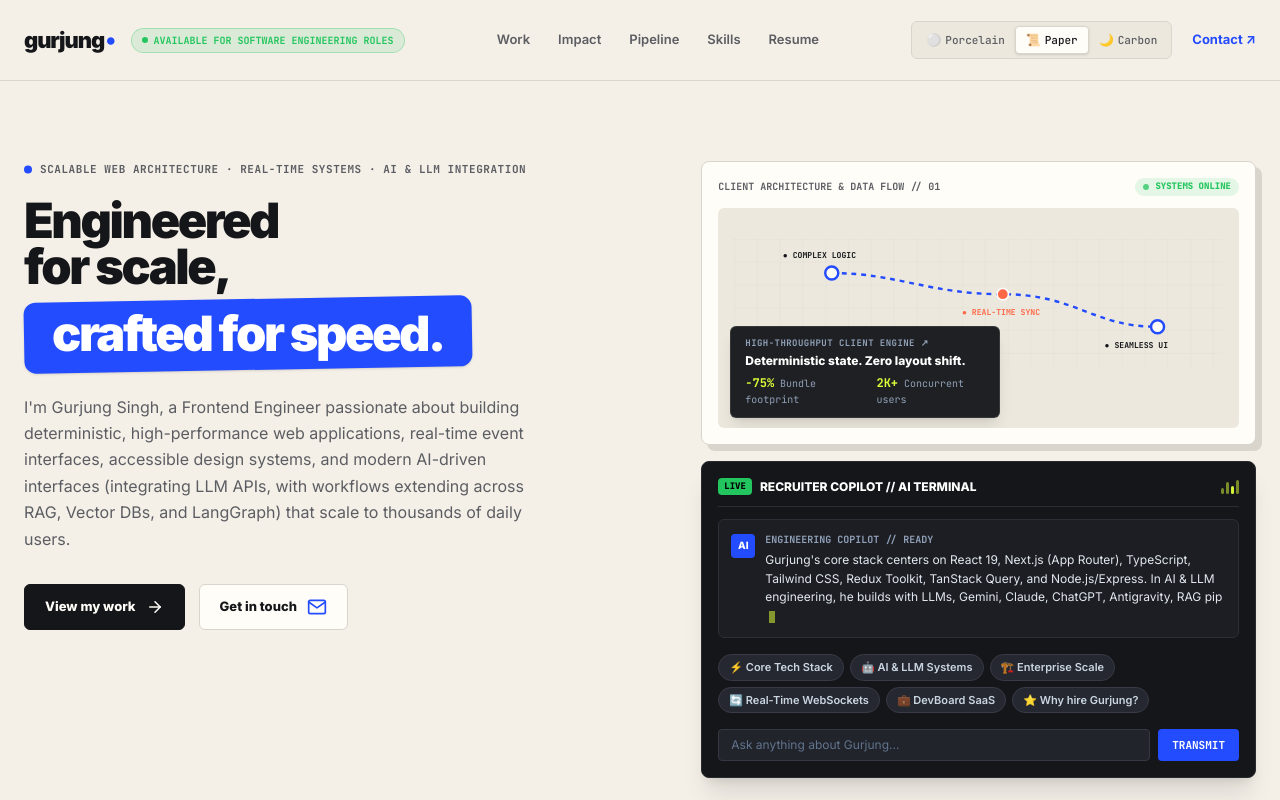
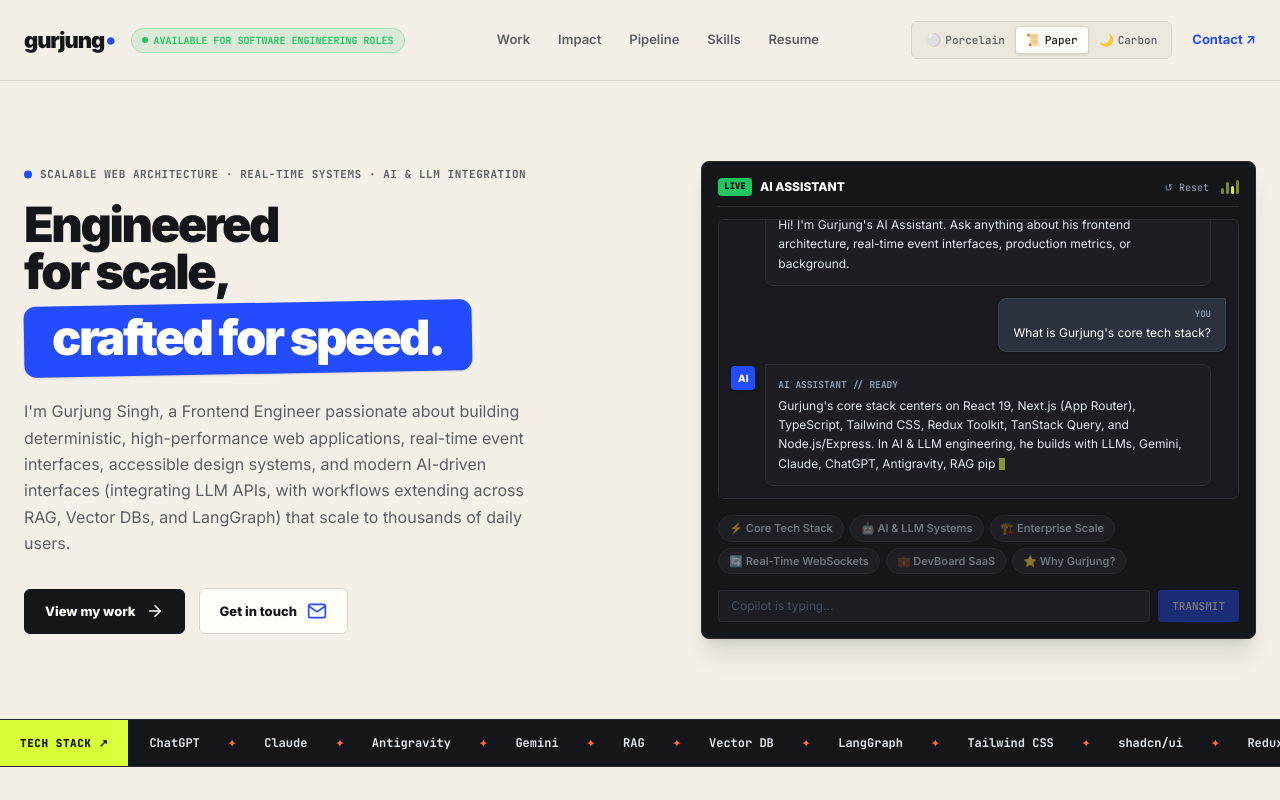
Before and after one commit to gurjung/portfolio, a Next.js app: page / in a window 1280 px wide. Both pictures are taken after a click on the button "⚡ Core Tech Stack". Shown: the top 800 px of the page. Built offline with nearby package versions, Linux system fonts and the light colour scheme.

Commit message:
feat(hero): upgrade AI Assistant to multi-turn chat and balance hero symmetry with Option C

```diff
--- a/src/components/hero/ContactCenterCard.tsx
+++ b/src/components/hero/ContactCenterCard.tsx
@@ -2,25 +2,60 @@
 
 import React, { useState, useEffect, useRef } from "react";
 
-const promptResponses: Record<string, string> = {
-  stack:
+interface Message {
+  id: string;
+  role: "assistant" | "user";
+  content: string;
+}
+
+const promptResponses: Record<string, { prompt: string; response: string }> = {
+  stack: {
+    prompt: "What is Gurjung's core tech stack?",
+    response:
       "Gurjung's core stack centers on React 19, Next.js (App Router), TypeScript, Tailwind CSS, Redux Toolkit, TanStack Query, and Node.js/Express. In AI & LLM engineering, he builds with LLMs, Gemini, Claude, ChatGPT, Antigravity, RAG pipelines, Vector DBs, and LangGraph.",
-  ai: "For this portfolio, Gurjung engineered an interactive AI Assistant interface powered by LLM APIs. His broader AI engineering toolkit encompasses RAG architecture, Vector DBs, and LangGraph agent orchestration.",
-  bjs: "At BJS Home Delivery, Gurjung consolidated 5 disparate internal tools into a unified React platform for 2,000+ users, cutting tool-switching by 30%, automating daily operational debriefing, and shrinking JS bundle footprints by 60–75%.",
-  ccaas:
+  },
+  ai: {
+    prompt: "Tell me about your AI & LLM engineering experience.",
+    response:
+      "For this portfolio, Gurjung engineered an interactive AI Assistant interface powered by LLM APIs. His broader AI engineering toolkit encompasses RAG architecture, Vector DBs, and LangGraph agent orchestration.",
+  },
+  bjs: {
+    prompt: "What scale and enterprise platforms have you built?",
+    response:
+      "At BJS Home Delivery, Gurjung consolidated 5 disparate internal tools into a unified React platform for 2,000+ users, cutting tool-switching by 30%, automating daily operational debriefing, and shrinking JS bundle footprints by 60–75%.",
+  },
+  ccaas: {
+    prompt: "How do you handle real-time WebSockets and CCaaS?",
+    response:
       "Gurjung engineered agent-facing interfaces on Twilio Flex and Zoom Contact Center, centralizing Calls, SMS, and WhatsApp into low-latency event streams. This directly drove a 50% reduction in customer response latency.",
-  devboard:
+  },
+  devboard: {
+    prompt: "Tell me about DevBoard SaaS architecture.",
+    response:
       "DevBoard is Gurjung's multi-tenant project management platform featuring Next.js App Router, Prisma ORM, PostgreSQL, defense-in-depth RBAC, tokenized invitations, and drag-and-drop Kanban task views.",
-  hire: "Gurjung brings 3+ years of battle-tested frontend systems engineering with proven business metrics (-50% latency, 2K+ daily users), rigorous TypeScript discipline, and deep expertise in scalable dashboards and design systems.",
+  },
+  hire: {
+    prompt: "Why work with Gurjung?",
+    response:
+      "Gurjung brings 3+ years of battle-tested frontend systems engineering with proven business metrics (-50% latency, 2K+ daily users), rigorous TypeScript discipline, and deep expertise in scalable dashboards and design systems.",
+  },
 };
 
+const INITIAL_MESSAGES: Message[] = [
+  {
+    id: "welcome-1",
+    role: "assistant",
+    content:
+      "Hi! I'm Gurjung's AI Assistant. Ask anything about his frontend architecture, real-time event interfaces, production metrics, or background.",
+  },
+];
+
 export function ContactCenterCard() {
-  const [displayText, setDisplayText] = useState<string>(
-    "Hi! I'm Gurjung — AI Assistant. Ask anything about frontend architecture, state management, performance engineering, or project achievements.",
-  );
+  const [messages, setMessages] = useState<Message[]>(INITIAL_MESSAGES);
   const [isTyping, setIsTyping] = useState<boolean>(false);
   const [inputValue, setInputValue] = useState<string>("");
   const typingTimerRef = useRef<NodeJS.Timeout | null>(null);
+  const chatContainerRef = useRef<HTMLDivElement | null>(null);
 
   const chips = [
     { id: "stack", label: "⚡ Core Tech Stack" },
@@ -28,20 +63,54 @@ export function ContactCenterCard() {
     { id: "bjs", label: "🏗️ Enterprise Scale" },
     { id: "ccaas", label: "🔄 Real-Time WebSockets" },
     { id: "devboard", label: "💼 DevBoard SaaS" },
-    { id: "hire", label: "⭐ Why hire Gurjung?" },
+    { id: "hire", label: "⭐ Why Gurjung?" },
   ];
 
-  const streamText = (fullText: string) => {
+  // Auto-scroll ONLY the chat box container, preventing the browser window from jumping down
+  useEffect(() => {
+    if (chatContainerRef.current) {
+      chatContainerRef.current.scrollTo({
+        top: chatContainerRef.current.scrollHeight,
+        behavior: "smooth",
+      });
+    }
+  }, [messages, isTyping]);
+
+  useEffect(() => {
+    return () => {
       if (typingTimerRef.current) clearInterval(typingTimerRef.current);
+    };
+  }, []);
+
+  const streamResponse = (userPrompt: string, fullResponse: string) => {
+    if (typingTimerRef.current) clearInterval(typingTimerRef.current);
+
+    const userMessage: Message = {
+      id: `user-${Date.now()}`,
+      role: "user",
+      content: userPrompt,
+    };
+
+    const aiMessageId = `ai-${Date.now()}`;
+    const initialAiMessage: Message = {
+      id: aiMessageId,
+      role: "assistant",
+      content: "",
+    };
+
+    setMessages((prev) => [...prev, userMessage, initialAiMessage]);
     setIsTyping(true);
-    setDisplayText("");
 
     let current = "";
     let index = 0;
     typingTimerRef.current = setInterval(() => {
-      if (index < fullText.length) {
-        current += fullText.charAt(index);
-        setDisplayText(current);
+      if (index < fullResponse.length) {
+        current += fullResponse.charAt(index);
+        setMessages((prev) =>
+          prev.map((msg) =>
+            msg.id === aiMessageId ? { ...msg, content: current } : msg
+          )
+        );
         index++;
       } else {
         if (typingTimerRef.current) clearInterval(typingTimerRef.current);
@@ -50,69 +119,76 @@ export function ContactCenterCard() {
     }, 12);
   };
 
-  useEffect(() => {
-    return () => {
-      if (typingTimerRef.current) clearInterval(typingTimerRef.current);
-    };
-  }, []);
-
   const handleChipClick = (id: string) => {
-    const text = promptResponses[id];
-    if (text) streamText(text);
+    if (isTyping) return;
+    const entry = promptResponses[id];
+    if (entry) {
+      streamResponse(entry.prompt, entry.response);
+    }
   };
 
   const handleSubmit = (e: React.FormEvent) => {
     e.preventDefault();
-    const query = inputValue.trim().toLowerCase();
+    if (isTyping) return;
+    const query = inputValue.trim();
     if (!query) return;
 
+    const lowerQuery = query.toLowerCase();
+    let responseText = "";
+
     if (
-      query.includes("ai") ||
-      query.includes("llm") ||
-      query.includes("rag") ||
-      query.includes("vector") ||
-      query.includes("langgraph") ||
-      query.includes("gemini") ||
-      query.includes("claude") ||
-      query.includes("chatgpt") ||
-      query.includes("antigravity")
+      lowerQuery.includes("ai") ||
+      lowerQuery.includes("llm") ||
+      lowerQuery.includes("rag") ||
+      lowerQuery.includes("vector") ||
+      lowerQuery.includes("langgraph") ||
+      lowerQuery.includes("gemini") ||
+      lowerQuery.includes("claude") ||
+      lowerQuery.includes("chatgpt") ||
+      lowerQuery.includes("antigravity")
     ) {
-      streamText(promptResponses.ai);
-    } else if (query.includes("stack") || query.includes("skill")) {
-      streamText(promptResponses.stack);
+      responseText = promptResponses.ai.response;
+    } else if (lowerQuery.includes("stack") || lowerQuery.includes("skill")) {
+      responseText = promptResponses.stack.response;
     } else if (
-      query.includes("bjs") ||
-      query.includes("enterprise") ||
-      query.includes("scale") ||
-      query.includes("tool")
+      lowerQuery.includes("bjs") ||
+      lowerQuery.includes("enterprise") ||
+      lowerQuery.includes("scale") ||
+      lowerQuery.includes("tool")
     ) {
-      streamText(promptResponses.bjs);
+      responseText = promptResponses.bjs.response;
     } else if (
-      query.includes("ccaas") ||
-      query.includes("contact") ||
-      query.includes("twilio") ||
-      query.includes("websocket") ||
-      query.includes("telephony")
+      lowerQuery.includes("ccaas") ||
+      lowerQuery.includes("contact") ||
+      lowerQuery.includes("twilio") ||
+      lowerQuery.includes("websocket") ||
+      lowerQuery.includes("telephony")
     ) {
-      streamText(promptResponses.ccaas);
+      responseText = promptResponses.ccaas.response;
     } else if (
-      query.includes("devboard") ||
-      query.includes("project") ||
-      query.includes("saas")
+      lowerQuery.includes("devboard") ||
+      lowerQuery.includes("project") ||
+      lowerQuery.includes("saas")
     ) {
-      streamText(promptResponses.devboard);
+      responseText = promptResponses.devboard.response;
     } else if (
-      query.includes("hire") ||
-      query.includes("why") ||
-      query.includes("experience")
+      lowerQuery.includes("hire") ||
+      lowerQuery.includes("why") ||
+      lowerQuery.includes("experience")
     ) {
-      streamText(promptResponses.hire);
+      responseText = promptResponses.hire.response;
     } else {
-      streamText(
-        `Recorded inquiry: "${inputValue}". Gurjung specializes in sub-100ms React/Next.js architectures, real-time event interfaces, and scalable enterprise platforms. Reach him directly at gurjung997@gmail.com for deeper technical discussion.`,
-      );
+      responseText = `Recorded inquiry: "${query}". Gurjung specializes in sub-100ms React/Next.js architectures, real-time event interfaces, and scalable enterprise platforms. Reach him directly at gurjung997@gmail.com for deeper technical discussion.`;
     }
+
+    streamResponse(query, responseText);
     setInputValue("");
+  };
+
+  const handleReset = () => {
+    if (typingTimerRef.current) clearInterval(typingTimerRef.current);
+    setIsTyping(false);
+    setMessages(INITIAL_MESSAGES);
   };
 
   return (
@@ -123,8 +199,21 @@ export function ContactCenterCard() {
           <span className="bg-[var(--accent-green)] text-black text-[9px] font-mono px-1.5 py-0.5 rounded font-extrabold uppercase">
             LIVE
           </span>
-          <span>RECRUITER COPILOT // AI TERMINAL</span>
+          <span>AI ASSISTANT</span>
         </div>
+
+        {/* Right Controls: Equalizer & Reset Button */}
+        <div className="flex items-center gap-3">
+          {messages.length > 1 && (
+            <button
+              type="button"
+              onClick={handleReset}
+              className="text-[10px] font-mono text-slate-400 hover:text-white transition-colors cursor-pointer"
+              title="Reset conversation"
+            >
+              ↺ Reset
+            </button>
+          )}
 
           {/* Animated Equalizer Waveform */}
           <div className="flex items-end gap-0.5 h-3.5" aria-hidden="true">
@@ -134,26 +223,45 @@ export function ContactCenterCard() {
             <span className="w-[3px] bg-[var(--accent-lime)] rounded-sm h-3.5 animate-[pulse_0.9s_ease-in-out_infinite]" />
           </div>
         </div>
+      </div>
 
-      {/* Streaming Chat Output Window */}
-      <div className="bg-[#1C1E23] border border-[#2B2E36] rounded-md p-3 min-h-[105px] max-h-[155px] overflow-y-auto text-[12px] leading-[1.55] text-slate-200">
-        <div className="flex gap-2.5 items-start">
-          <div className="w-6 h-6 rounded bg-[var(--accent-blue)] flex items-center justify-center font-extrabold text-[10px] text-white shrink-0 mt-0.5">
+      {/* Multi-Turn Streaming Chat History Window */}
+      <div
+        ref={chatContainerRef}
+        className="bg-[#181A20] border border-[#2B2E36] rounded-md p-3 h-[250px] sm:h-[280px] overflow-y-auto flex flex-col gap-3 text-[12px] leading-[1.6]"
+      >
+        {messages.map((msg) =>
+          msg.role === "user" ? (
+            /* User Message Bubble */
+            <div key={msg.id} className="flex justify-end">
+              <div className="bg-[#2B313E] border border-[#3C4455] text-white text-[12px] leading-relaxed rounded-lg rounded-tr-none px-3.5 py-2 max-w-[85%] shadow-sm">
+                <span className="block text-[9px] font-mono text-slate-400 mb-0.5 text-right font-semibold">
+                  YOU
+                </span>
+                <span>{msg.content}</span>
+              </div>
+            </div>
+          ) : (
+            /* AI / Assistant Message Bubble */
+            <div key={msg.id} className="flex gap-2.5 items-start">
+              <div className="w-6 h-6 rounded bg-[var(--accent-blue)] flex items-center justify-center font-extrabold text-[10px] text-white shrink-0 mt-0.5 shadow-sm">
                 AI
               </div>
-          <div>
-            <strong className="block text-[10px] font-mono text-slate-400 mb-1">
-              ENGINEERING COPILOT // READY
+              <div className="bg-[#1C1E24] border border-[#2B2E36] rounded-lg rounded-tl-none p-3 text-slate-200 flex-1 max-w-[90%]">
+                <strong className="block text-[9.5px] font-mono text-slate-400 mb-1">
+                  AI ASSISTANT // READY
                 </strong>
-            <span>{displayText}</span>
-            {isTyping && (
+                <span className="whitespace-pre-line">{msg.content}</span>
+                {isTyping && msg.id === messages[messages.length - 1]?.id && (
                   <span className="inline-block w-1.5 h-3 bg-[var(--accent-lime)] align-middle ml-1 animate-pulse" />
                 )}
               </div>
             </div>
+          )
+        )}
       </div>
 
-      {/* Predefined Recruiter Question Chips (Clean multi-row wrap for full mobile visibility) */}
+      {/* Predefined Recruiter Question Chips */}
       <div
         className="flex flex-wrap gap-1.5 py-1"
         role="toolbar"
@@ -163,8 +271,9 @@ export function ContactCenterCard() {
           <button
             key={chip.id}
             type="button"
+            disabled={isTyping}
             onClick={() => handleChipClick(chip.id)}
-            className="bg-[#252830] border border-[#383B46] text-slate-300 hover:bg-[var(--accent-blue)] hover:text-white hover:border-[var(--accent-blue)] px-2.5 py-1 rounded-full text-[11px] font-semibold transition-colors duration-150 cursor-pointer"
+            className="bg-[#252830] border border-[#383B46] text-slate-300 hover:bg-[var(--accent-blue)] hover:text-white hover:border-[var(--accent-blue)] disabled:opacity-50 disabled:cursor-not-allowed px-2.5 py-1 rounded-full text-[11px] font-semibold transition-colors duration-150 cursor-pointer"
           >
             {chip.label}
           </button>
@@ -176,13 +285,17 @@ export function ContactCenterCard() {
         <input
           type="text"
           value={inputValue}
+          disabled={isTyping}
           onChange={(e) => setInputValue(e.target.value)}
-          placeholder="Ask anything about Gurjung..."
-          className="flex-1 min-w-0 bg-[#21242B] border border-[#353842] rounded px-3 py-1.5 text-white font-sans text-[12px] focus:outline-none focus:border-[var(--accent-blue)] placeholder:text-slate-500"
+          placeholder={
+            isTyping ? "Copilot is typing..." : "Ask anything about Gurjung..."
+          }
+          className="flex-1 min-w-0 bg-[#21242B] border border-[#353842] rounded px-3 py-1.5 text-white font-sans text-[12px] focus:outline-none focus:border-[var(--accent-blue)] placeholder:text-slate-500 disabled:opacity-60"
         />
         <button
           type="submit"
-          className="bg-[var(--accent-blue)] hover:opacity-90 text-white px-3.5 py-1.5 rounded text-[11px] font-mono font-bold uppercase transition-opacity cursor-pointer shrink-0"
+          disabled={isTyping || !inputValue.trim()}
+          className="bg-[var(--accent-blue)] hover:opacity-90 disabled:opacity-40 disabled:cursor-not-allowed text-white px-3.5 py-1.5 rounded text-[11px] font-mono font-bold uppercase transition-opacity cursor-pointer shrink-0"
         >
           TRANSMIT
         </button>
--- a/src/components/hero/HeroSection.tsx
+++ b/src/components/hero/HeroSection.tsx
@@ -1,20 +1,16 @@
-'use client';
-
 import React from 'react';
 import { HeroHeadline } from './HeroHeadline';
-import { LogisticsRouteMap } from './LogisticsRouteMap';
 import { ContactCenterCard } from './ContactCenterCard';
 
 export function HeroSection() {
   return (
     <section className="w-[min(1340px,calc(100%-48px))] mx-auto py-16 sm:py-20 scroll-mt-20" id="top">
-      <div className="grid grid-cols-1 lg:grid-cols-[1.12fr_1fr] gap-10 lg:gap-12 xl:gap-14 items-start">
+      <div className="grid grid-cols-1 lg:grid-cols-[1.12fr_1fr] gap-10 lg:gap-12 xl:gap-14 items-center">
         {/* Left Column: Editorial Headline & Actions */}
         <HeroHeadline />
 
-        {/* Right Column: Physical Logistics Route Map + Contact Center [Live] AI Console */}
-        <div className="flex flex-col gap-4 w-full max-w-[620px] mx-auto lg:max-w-none">
-          <LogisticsRouteMap />
+        {/* Right Column: Single Focused Recruiter Copilot AI Terminal */}
+        <div className="w-full max-w-[620px] mx-auto lg:max-w-none">
           <ContactCenterCard />
         </div>
       </div>
--- a/src/components/hero/LogisticsRouteMap.tsx
+++ b/src/components/hero/LogisticsRouteMap.tsx
@@ -4,75 +4,75 @@ import React from 'react';
 
 export function LogisticsRouteMap() {
   return (
-    <div className="bg-[var(--bg-card)] border border-[var(--border-color)] rounded-lg p-3.5 sm:p-4 shadow-[var(--card-shadow)] relative overflow-hidden transition-colors duration-200">
+    <div className="bg-[var(--bg-card)] border border-[var(--border-color)] rounded-lg p-3.5 sm:p-4 lg:p-5 shadow-[var(--card-shadow)] relative overflow-hidden transition-colors duration-200">
 
       {/* Visual Header */}
-      <div className="flex justify-between items-center font-mono text-[10px] font-bold text-[var(--text-muted)] mb-3">
-        <span>CLIENT ARCHITECTURE &amp; DATA FLOW // 01</span>
-        <div className="inline-flex items-center gap-1.5 text-[9px] font-extrabold text-[var(--accent-green)] uppercase bg-[rgba(34,197,94,0.12)] px-2 py-0.5 rounded-full">
+      <div className="flex justify-between items-center font-mono text-[10px] sm:text-[11px] font-bold text-[var(--text-muted)] mb-3 sm:mb-4">
+        <span className="tracking-wider">CLIENT ARCHITECTURE &amp; DATA FLOW // 01</span>
+        <div className="inline-flex items-center gap-1.5 text-[9px] sm:text-[10px] font-extrabold text-[var(--accent-green)] uppercase bg-[rgba(34,197,94,0.12)] px-2.5 py-1 rounded-full">
           <span className="w-1.5 h-1.5 rounded-full bg-[var(--accent-green)] animate-pulse" />
           <span>Systems Online</span>
         </div>
       </div>
 
       {/* Stylized SVG Map Container */}
-      <div className="bg-[var(--bg-card-subtle)] rounded-md relative p-2 sm:p-4 min-h-[220px] sm:h-[220px] flex flex-col justify-between overflow-hidden">
+      <div className="bg-[var(--bg-card-subtle)] rounded-md relative p-2 sm:p-4 lg:p-5 min-h-[230px] sm:h-[260px] lg:h-[310px] flex flex-col justify-between overflow-hidden">
         <svg
-          className="w-full h-[140px] sm:h-[160px]"
-          viewBox="0 0 600 160"
+          className="w-full h-[150px] sm:h-[180px] lg:h-[220px]"
+          viewBox="0 0 760 190"
           fill="none"
           role="img"
           aria-label="Interactive client-side data pipeline connecting complex logic, real-time sync, and seamless UI"
         >
           <defs>
-            <pattern id="routeGrid" width="28" height="28" patternUnits="userSpaceOnUse">
-              <path d="M 28 0 L 0 0 0 28" fill="none" stroke="currentColor" strokeOpacity="0.06" strokeWidth="1" />
+            <pattern id="routeGrid" width="30" height="30" patternUnits="userSpaceOnUse">
+              <path d="M 30 0 L 0 0 0 30" fill="none" stroke="currentColor" strokeOpacity="0.06" strokeWidth="1" />
             </pattern>
           </defs>
           <rect width="100%" height="100%" fill="url(#routeGrid)" />
 
           {/* Dotted Supply Chain Line flowing across top and arcing to bottom right */}
           <path
-            d="M 120 42 C 200 42, 240 68, 330 68 S 440 108, 520 108"
+            d="M 130 50 C 250 50, 320 90, 430 90 S 560 140, 680 140"
             stroke="var(--accent-blue)"
-            strokeWidth="3"
-            strokeDasharray="6 6"
+            strokeWidth="3.5"
+            strokeDasharray="7 7"
             fill="none"
           />
 
-          {/* Point 1: Complex Logic (Positioned cleanly on top-left) */}
-          <circle cx="120" cy="42" r="8" fill="var(--bg-card)" stroke="var(--accent-blue)" strokeWidth="3" />
+          {/* Point 1: Complex Logic */}
+          <circle cx="130" cy="50" r="9" fill="var(--bg-card)" stroke="var(--accent-blue)" strokeWidth="3" />
           <text
-            x="60"
-            y="24"
+            x="65"
+            y="30"
             fontFamily="var(--font-mono)"
-            fontSize="10"
+            fontSize="11"
             fontWeight="700"
             fill="currentColor"
           >
             ● COMPLEX LOGIC
           </text>
 
-          {/* Point 2: Real-time Sync (Positioned cleanly in upper-middle) */}
-          <circle cx="330" cy="68" r="7" fill="var(--accent-orange)" stroke="#FFFFFF" strokeWidth="2" />
+          {/* Point 2: Real-time Sync */}
+          <circle cx="430" cy="90" r="8" fill="var(--accent-orange)" stroke="#FFFFFF" strokeWidth="2.5" />
           <text
-            x="280"
-            y="94"
+            x="370"
+            y="118"
             fontFamily="var(--font-mono)"
-            fontSize="10"
+            fontSize="11"
             fontWeight="700"
             fill="var(--accent-orange)"
           >
             ● REAL-TIME SYNC
           </text>
 
-          {/* Point 3: Seamless UI (Positioned on bottom-right) */}
-          <circle cx="520" cy="108" r="8" fill="var(--bg-card)" stroke="var(--accent-blue)" strokeWidth="3" />
+          {/* Point 3: Seamless UI */}
+          <circle cx="680" cy="140" r="9" fill="var(--bg-card)" stroke="var(--accent-blue)" strokeWidth="3" />
           <text
-            x="455"
-            y="134"
+            x="605"
+            y="168"
             fontFamily="var(--font-mono)"
-            fontSize="10"
+            fontSize="11"
             fontWeight="700"
             fill="currentColor"
           >
@@ -80,20 +80,20 @@ export function LogisticsRouteMap() {
           </text>
         </svg>
 
-        {/* High-Throughput Client Engine Floating Badge (Placed bottom-left with zero overlap) */}
-        <div className="relative sm:absolute sm:bottom-2.5 sm:left-3 mt-2 sm:mt-0 bg-[#151619]/95 backdrop-blur-md text-white p-2.5 px-3.5 rounded-md text-[11px] border border-white/10 max-w-full sm:max-w-[270px] shadow-lg z-10">
-          <span className="block text-[9px] font-mono font-bold text-slate-400 uppercase tracking-wider mb-0.5">
+        {/* High-Throughput Client Engine Floating Badge */}
+        <div className="relative sm:absolute sm:bottom-3 sm:left-4 lg:bottom-4 lg:left-5 mt-2 sm:mt-0 bg-[#151619]/95 backdrop-blur-md text-white p-3 sm:p-3.5 lg:p-4 rounded-md text-[11px] sm:text-[12px] border border-white/10 max-w-full sm:max-w-[320px] lg:max-w-[360px] shadow-xl z-10">
+          <span className="block text-[9px] sm:text-[10px] font-mono font-bold text-slate-400 uppercase tracking-wider mb-0.5">
             HIGH-THROUGHPUT CLIENT ENGINE ↗
           </span>
-          <strong className="block text-[12px] font-extrabold text-white leading-tight">
+          <strong className="block text-[12.5px] sm:text-[13.5px] font-extrabold text-white leading-tight">
             Deterministic state. Zero layout shift.
           </strong>
-          <div className="flex gap-4 mt-1.5 font-mono text-[10px] text-slate-400">
+          <div className="flex gap-5 mt-2 font-mono text-[10.5px] sm:text-[11px] text-slate-300">
             <div>
-              <b className="text-[var(--accent-lime)] text-[12px]">−75%</b> Bundle footprint
+              <b className="text-[var(--accent-lime)] text-[13px] mr-1">−75%</b> Bundle footprint
             </div>
             <div>
-              <b className="text-[var(--accent-lime)] text-[12px]">2K+</b> Concurrent users
+              <b className="text-[var(--accent-lime)] text-[13px] mr-1">2K+</b> Concurrent users
             </div>
           </div>
         </div>
--- a/src/components/pipeline/ArchitecturePipeline.tsx
+++ b/src/components/pipeline/ArchitecturePipeline.tsx
@@ -2,6 +2,7 @@
 
 import React, { useState } from 'react';
 import { portfolioData, PipelineStage } from '@/data/portfolioData';
+import { LogisticsRouteMap } from '../hero/LogisticsRouteMap';
 
 export function ArchitecturePipeline() {
   const { interactivePipeline } = portfolioData;
@@ -28,6 +29,11 @@ export function ArchitecturePipeline() {
           <span className="font-mono text-[11px] font-bold text-[var(--text-muted)]">
             [CLICK ANY WAYPOINT TO TEST FLOW]
           </span>
+        </div>
+
+        {/* Dynamic Architecture Data Flow Canvas */}
+        <div className="mb-6">
+          <LogisticsRouteMap />
         </div>
 
         {/* Highway Track with Moving Speed Pulse */}
```
Lines whose indentation alone changed are shown as unchanged.
